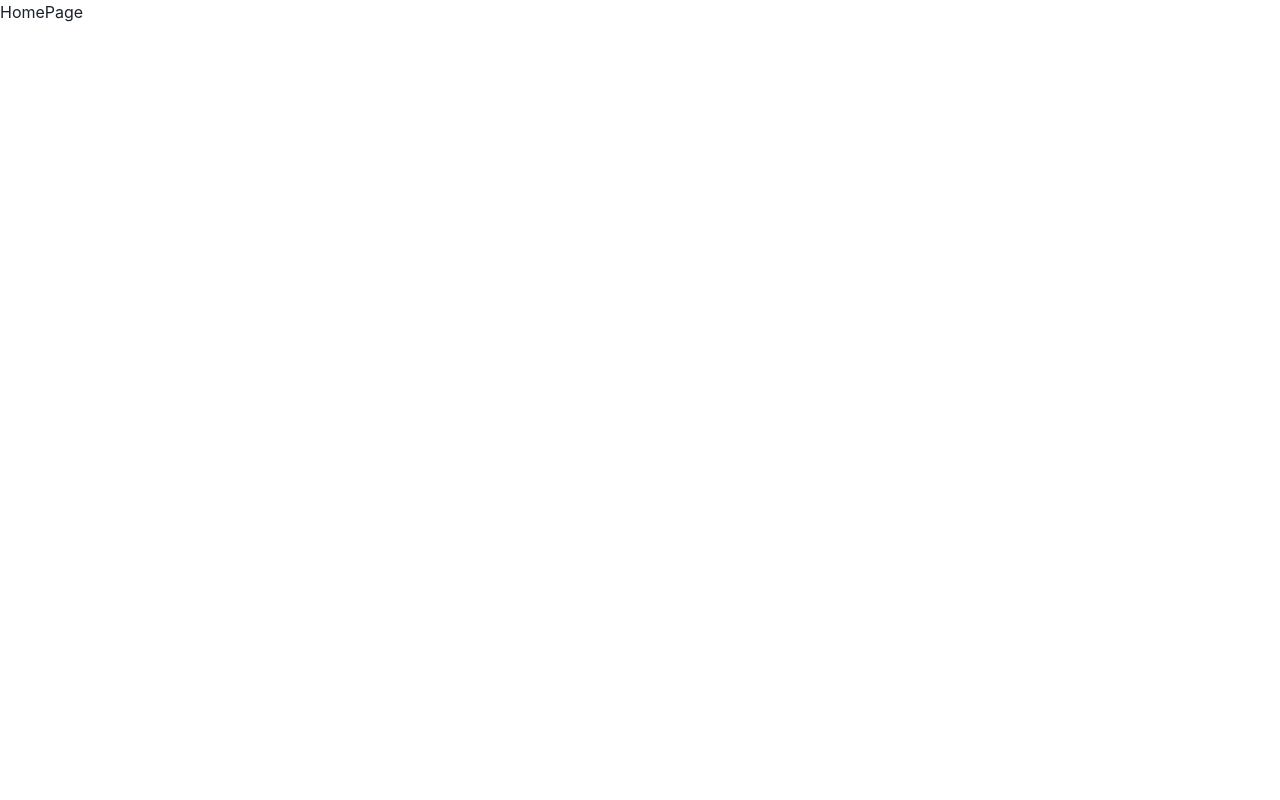
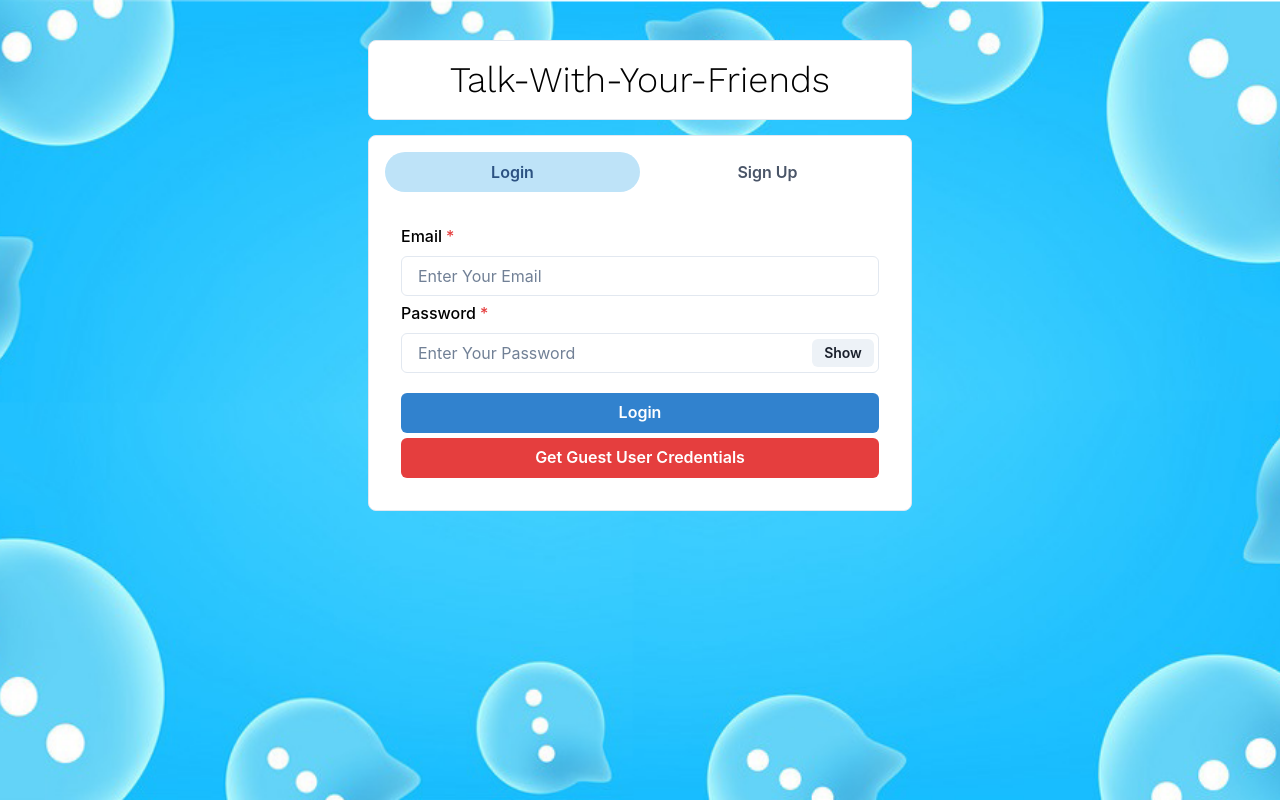
Before and after one commit to mohamedkhairy23/One-to-one-and-group-chat-with-notifications-using-MERN-and-Socket.io, a React (Create React App) app in the folder client/: page / in a window 1280 px wide. Built offline with nearby package versions, Linux system fonts and the light colour scheme.

Commit message:
login and register UI

```diff
--- a/client/src/App.css
+++ b/client/src/App.css
@@ -1,38 +1,10 @@
+@import url("https://fonts.googleapis.com/css2?family=Work+Sans:wght@300&display=swap");
+
 .App {
-  text-align: center;
-}
-
-.App-logo {
-  height: 40vmin;
-  pointer-events: none;
-}
-
-@media (prefers-reduced-motion: no-preference) {
-  .App-logo {
-    animation: App-logo-spin infinite 20s linear;
-  }
-}
-
-.App-header {
-  background-color: #282c34;
   min-height: 100vh;
   display: flex;
-  flex-direction: column;
-  align-items: center;
-  justify-content: center;
-  font-size: calc(10px + 2vmin);
-  color: white;
+  background-image: url("./assets/images/background.png");
+  background-size: cover;
+  background-position: center;
+  color: black;
 }
-
-.App-link {
-  color: #61dafb;
-}
-
-@keyframes App-logo-spin {
-  from {
-    transform: rotate(0deg);
-  }
-  to {
-    transform: rotate(360deg);
-  }
-}
--- a/client/src/App.js
+++ b/client/src/App.js
@@ -16,7 +16,7 @@
 
 function App() {
   return (
-    <div>
+    <div className="App">
       {" "}
       <ToastContainer />
       <ScrollToTop />
--- a/client/src/Pages/HomePage.js
+++ b/client/src/Pages/HomePage.js
@@ -1,7 +1,52 @@
 import React from "react";
+import {
+  Container,
+  Box,
+  Text,
+  Tabs,
+  TabList,
+  TabPanels,
+  Tab,
+  TabPanel,
+} from "@chakra-ui/react";
+import Login from "../components/Authentication/Login";
+import Signup from "../components/Authentication/Signup";
 
 const HomePage = () => {
-  return <div>HomePage</div>;
+  return (
+    <Container maxW="xl" centerContent>
+      <Box
+        display="flex"
+        justifyContent={"center"}
+        p={3}
+        bg={"white"}
+        w="100%"
+        m="40px 0 15px 0"
+        borderRadius="lg"
+        borderWidth="1px"
+      >
+        <Text fontSize="4xl" fontFamily="Work sans" color="black">
+          Talk-With-Your-Friends
+        </Text>
+      </Box>
+      <Box bg="white" w="100%" p={4} borderRadius="lg" borderWidth="1px">
+        <Tabs isFitted variant="soft-rounded">
+          <TabList mb="1em">
+            <Tab>Login</Tab>
+            <Tab>Sign Up</Tab>
+          </TabList>
+          <TabPanels>
+            <TabPanel>
+              <Login />
+            </TabPanel>
+            <TabPanel>
+              <Signup />
+            </TabPanel>
+          </TabPanels>
+        </Tabs>
+      </Box>
+    </Container>
+  );
 };
 
 export default HomePage;
--- /dev/null
+++ b/client/src/components/Authentication/Login.js
@@ -0,0 +1,69 @@
+import {
+  Button,
+  FormControl,
+  FormLabel,
+  Input,
+  InputGroup,
+  InputRightElement,
+  VStack,
+} from "@chakra-ui/react";
+import { useState } from "react";
+
+const Login = () => {
+  const [email, setEmail] = useState();
+  const [password, setPassword] = useState();
+
+  const [showPassword, setShowPassword] = useState(false);
+  const handleShowPassword = () => setShowPassword(!showPassword);
+
+  const submitHandler = () => {};
+
+  return (
+    <VStack spacing="5px" color={"black"}>
+      <FormControl id="email" isRequired>
+        <FormLabel>Email</FormLabel>
+        <Input
+          type="email"
+          placeholder="Enter Your Email"
+          onChange={(e) => setEmail(e.target.value)}
+        />
+      </FormControl>
+      <FormControl id="password" isRequired>
+        <FormLabel>Password</FormLabel>
+        <InputGroup>
+          <Input
+            type={showPassword ? "text" : "password"}
+            placeholder="Enter Your Password"
+            onChange={(e) => setPassword(e.target.value)}
+          />
+          <InputRightElement width="4.5rem">
+            <Button h="1.75rem" size="sm" onClick={handleShowPassword}>
+              {showPassword ? "Hide" : "Show"}
+            </Button>
+          </InputRightElement>
+        </InputGroup>
+      </FormControl>{" "}
+      <Button
+        colorScheme="blue"
+        width="100%"
+        style={{ marginTop: 15 }}
+        onClick={submitHandler}
+      >
+        Login
+      </Button>{" "}
+      <Button
+        variant="solid"
+        colorScheme="red"
+        width="100%"
+        onClick={() => {
+          setEmail("guest@example.com");
+          setPassword("123456");
+        }}
+      >
+        Get Guest User Credentials
+      </Button>
+    </VStack>
+  );
+};
+
+export default Login;
--- /dev/null
+++ b/client/src/components/Authentication/Signup.js
@@ -0,0 +1,97 @@
+import {
+  Button,
+  FormControl,
+  FormLabel,
+  Input,
+  InputGroup,
+  InputRightElement,
+  VStack,
+} from "@chakra-ui/react";
+import { useState } from "react";
+
+const Signup = () => {
+  const [name, setName] = useState();
+  const [email, setEmail] = useState();
+  const [password, setPassword] = useState();
+  const [confirmPassword, setConfirmPassword] = useState();
+  const [pic, setPic] = useState();
+
+  const [showPassword, setShowPassword] = useState(false);
+  const handleShowPassword = () => setShowPassword(!showPassword);
+
+  const [showConfirmPassword, setShowConfirmPassword] = useState(false);
+  const handleShowConfirmPassword = () =>
+    setShowConfirmPassword(!showConfirmPassword);
+
+  const handleUploadImage = (pics) => {};
+
+  const submitHandler = () => {};
+  return (
+    <VStack spacing="5px" color={"black"}>
+      <FormControl id="first-name" isRequired>
+        <FormLabel>Name</FormLabel>
+        <Input
+          placeholder="Enter Your Name"
+          onChange={(e) => setName(e.target.value)}
+        />{" "}
+      </FormControl>
+      <FormControl id="email" isRequired>
+        <FormLabel>Email</FormLabel>
+        <Input
+          type="email"
+          placeholder="Enter Your Email"
+          onChange={(e) => setEmail(e.target.value)}
+        />
+      </FormControl>
+      <FormControl id="password" isRequired>
+        <FormLabel>Password</FormLabel>
+        <InputGroup>
+          <Input
+            type={showPassword ? "text" : "password"}
+            placeholder="Enter Your Password"
+            onChange={(e) => setPassword(e.target.value)}
+          />
+          <InputRightElement width="4.5rem">
+            <Button h="1.75rem" size="sm" onClick={handleShowPassword}>
+              {showPassword ? "Hide" : "Show"}
+            </Button>
+          </InputRightElement>
+        </InputGroup>
+      </FormControl>{" "}
+      <FormControl id="confirmPassword" isRequired>
+        <FormLabel>Confirm Password</FormLabel>
+        <InputGroup size="md">
+          <Input
+            type={showConfirmPassword ? "text" : "password"}
+            placeholder="Confirm Password"
+            onChange={(e) => setConfirmPassword(e.target.value)}
+          />
+          <InputRightElement width="4.5rem">
+            <Button h="1.75rem" size="sm" onClick={handleShowConfirmPassword}>
+              {showConfirmPassword ? "Hide" : "Show"}
+            </Button>
+          </InputRightElement>
+        </InputGroup>
+      </FormControl>
+      <FormControl id="pic">
+        <FormLabel>Upload Your Picture</FormLabel>
+        <Input
+          type="file"
+          p={1.5}
+          accept="image/*"
+          onChange={(e) => handleUploadImage(e.target.files[0])}
+        />
+      </FormControl>
+      <Button
+        colorScheme="blue"
+        width="100%"
+        style={{ marginTop: 15 }}
+        onClick={submitHandler}
+      >
+        Sign Up
+      </Button>
+    </VStack>
+  );
+};
+
+export default Signup;
```
Also changed, not shown: client/src/assets/images/background.png (added).
